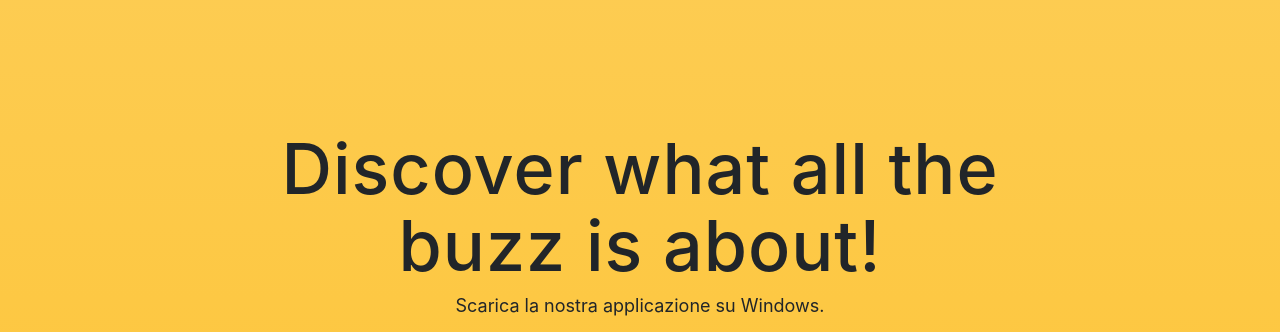
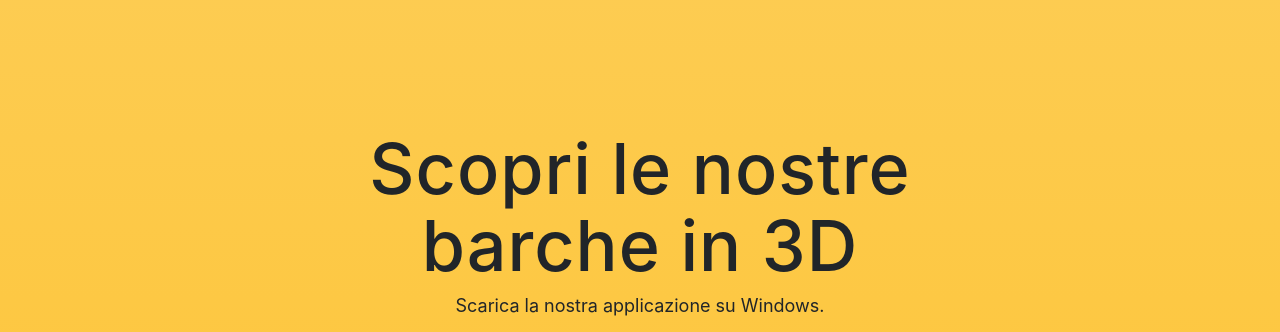
Before and after one commit to totolook/BoatSites, a website with bundled scripts: page index.html in a window 1280 px wide. Shown: the part 820-1152 px from the top of the page. Built offline with nearby package versions, Linux system fonts and the light colour scheme; a web font is replaced by a local one.

Commit message:
Section head change

```diff
--- a/index.html
+++ b/index.html
@@ -86,7 +86,7 @@
       <div class="container">
         <div class="row">
           <div class="col-md-8 mx-auto">
-            <h2 class="section-heading">Discover what all the buzz is about!</h2>
+            <h2 class="section-heading">Scopri le nostre barche in 3D</h2>
             <p>Scarica la nostra applicazione su Windows.</p>
             <div class="badges">
               <a class="badge-link" href="#"><img src="img/windows-logo-silhouette.svg" alt=""></a>
```
